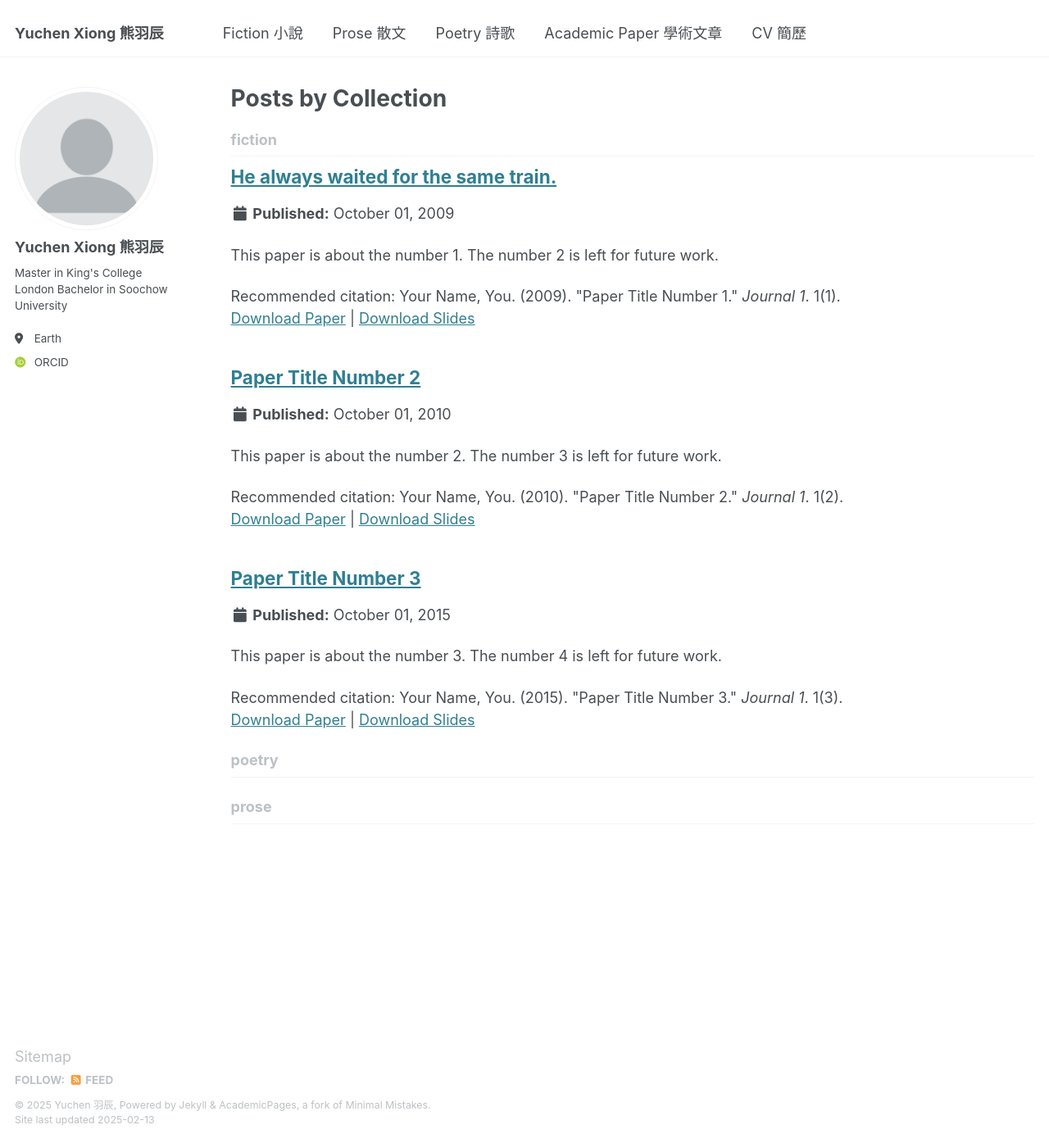
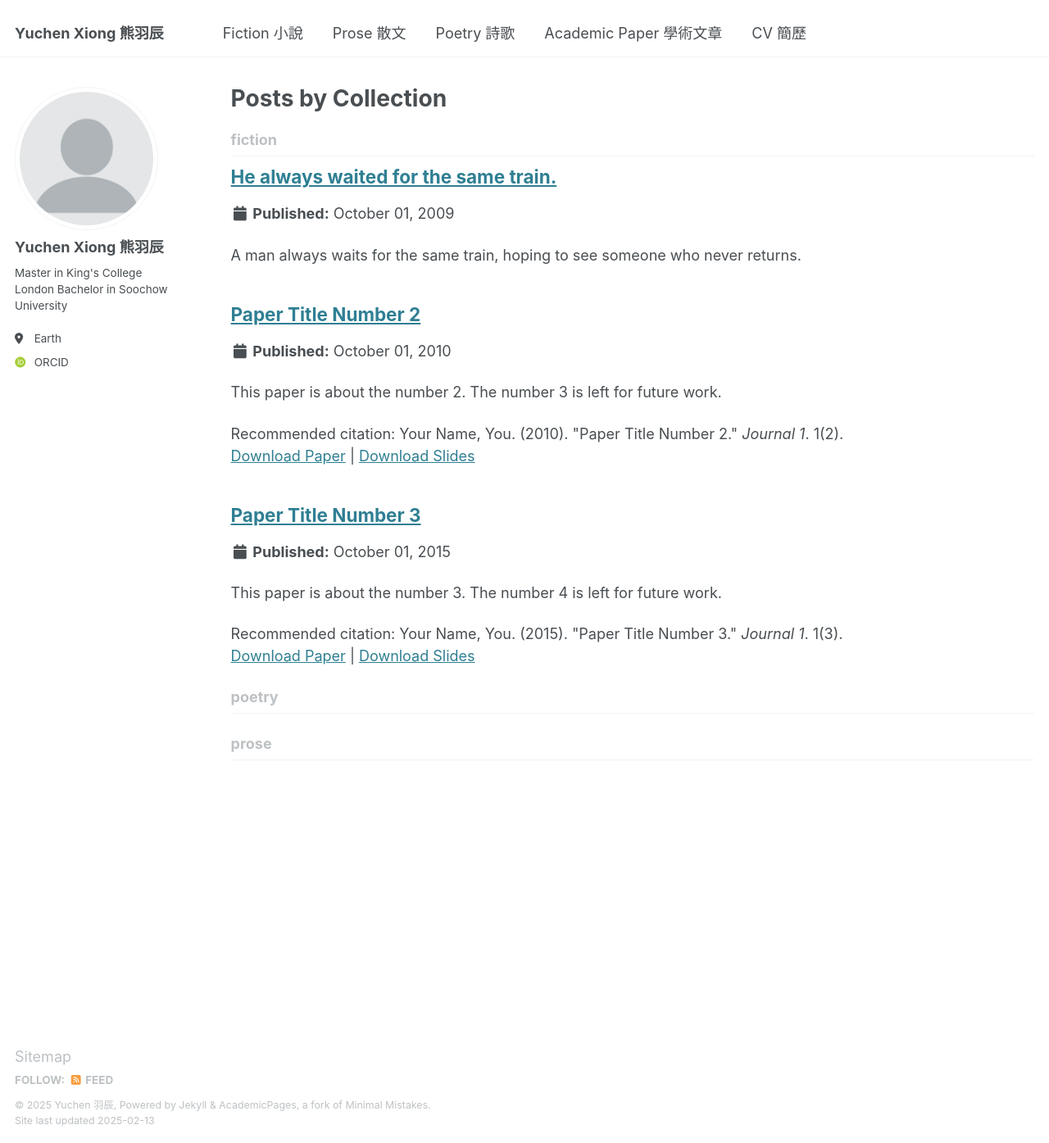
Before and after one commit to yuchen2402/yuchen2402.github.io, a Jekyll site: the page built from _pages/collection-archive.html, in a window 1280 px wide and 1395 px high. Shown: the whole window at 82% size. Built offline with Jekyll 4.4.1, drawn with Linux system fonts in a browser that asks for light colours; some web fonts are replaced.

Commit message:
Update short-story-1.md

```diff
--- a/_fiction/short-story-1.md
+++ b/_fiction/short-story-1.md
@@ -1,14 +1,15 @@
 ---
 title: "He always waited for the same train."
-collection: Fiction 短篇小說
-category: Novels
-permalink: /fiction/2009-10-01-paper-title-number-1
-excerpt: 'This paper is about the number 1. The number 2 is left for future work.'
+collection: fiction
+category: novels
+permalink: /fiction/he-always-waited-for-the-same-train/
+excerpt: "A man always waits for the same train, hoping to see someone who never returns."
 date: 2009-10-01
-venue: 'Journal 1'
-slidesurl: 'http://yuchen2402.github.io/files/slides1.pdf'
-paperurl: 'http://yuchen2402.github.io/files/paper1.pdf'
-citation: 'Your Name, You. (2009). &quot;Paper Title Number 1.&quot; <i>Journal 1</i>. 1(1).'
+author_profile: true
 ---
 
-The contents above will be part of a list of publications, if the user clicks the link for the publication than the contents of section will be rendered as a full page, allowing you to provide more information about the paper for the reader. When publications are displayed as a single page, the contents of the above "citation" field will automatically be included below this section in a smaller font.
+He always waited for the same train.
+
+Every evening, he stood on the platform, his hands tucked into the pockets of his brown coat, eyes scanning the crowd. The train arrived, people came and went, but the one he longed to see never appeared.
+
+Yet, he waited.
```
